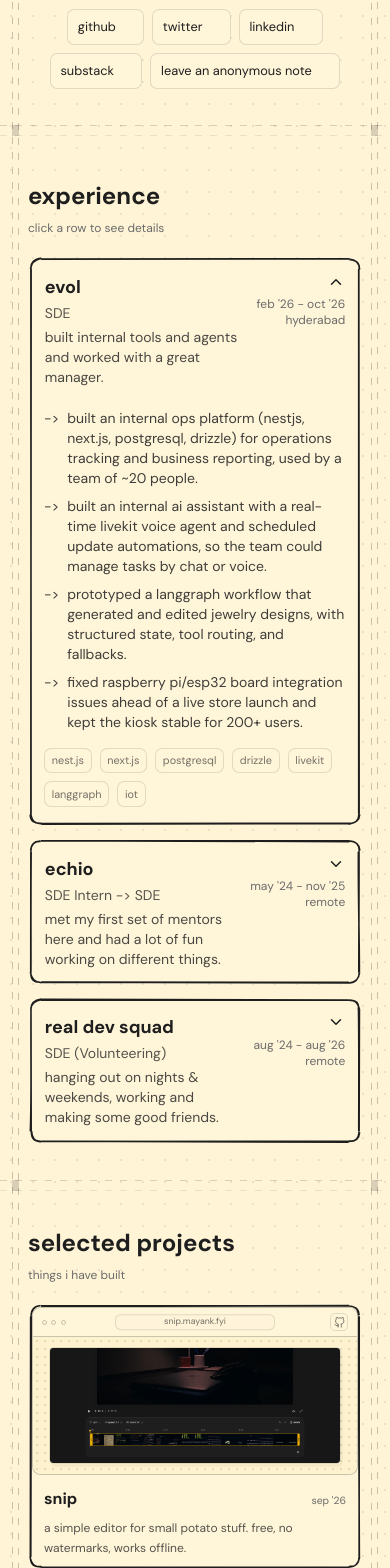
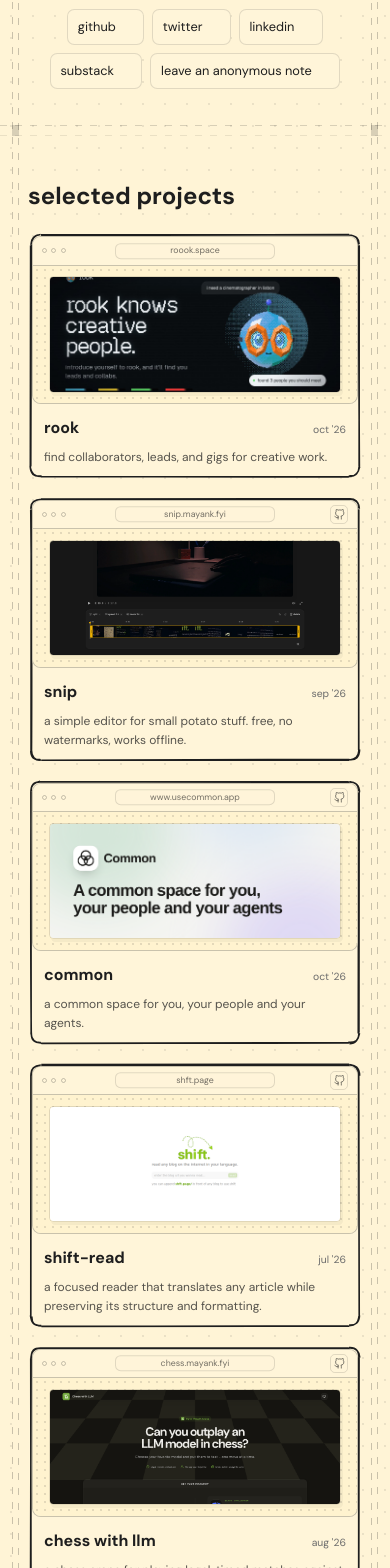
Before and after one commit to MayankBansal12/mayank.fyi, a Next.js app: page / in a window 390 px wide. Shown: the part 831-2399 px from the top of the page. Built offline with nearby package versions, Linux system fonts and the light colour scheme; no server answers; some icons are missing.

Commit message:
feat: add rook and reorder homepage sections (#24)
* Feature Rook and reorder homepage sections

* Polish project cards and mobile GitHub activity

* Keep only the repositories link below homepage projects

```diff
--- a/src/data/portfolio.ts
+++ b/src/data/portfolio.ts
@@ -82,7 +82,6 @@ export const home = {
     },
     projects: {
       title: 'selected projects',
-      note: 'things i have built',
       viewAllLabel: 'view all repositories',
     },
     writing: {
@@ -171,6 +170,16 @@ export const experiences: Experience[] = [
 
 export const projects: Project[] = [
   {
+    title: 'rook',
+    date: "oct '26",
+    image: '/projects/rook.jpg',
+    imageAlt: 'Rook finding collaborators for a film project in Lisbon',
+    imagePosition: 'center',
+    liveLink: 'https://roook.space',
+    description: ['find collaborators, leads, and gigs for creative work.'],
+    featured: true,
+  },
+  {
     title: 'snip',
     date: "sep '26",
     image: '/projects/snip.png',
@@ -212,18 +221,6 @@ export const projects: Project[] = [
     githubLink: 'https://github.com/MayankBansal12/chess-with-llm',
     liveLink: 'https://chess.mayank.fyi/',
     description: ['a chess arena for playing legal, timed matches against open-weight LLMs.'],
-    featured: true,
-  },
-  {
-    title: 'wavmo playground',
-    date: "dec '25",
-    image: '/projects/wavmo-playground.gif',
-    imageAlt: 'Wavmo AI writing workspace and agent chat',
-    githubLink: 'https://github.com/MayankBansal12/wavmo-playground',
-    liveLink: 'https://docs.mayank.fyi',
-    description: [
-      'an agentic writing workspace that plans, drafts, reviews, and improves technical documents.',
-    ],
     featured: true,
   },
   {
--- a/src/pages/index.tsx
+++ b/src/pages/index.tsx
@@ -132,25 +132,10 @@ export default function Home({ writings }: HomeProps) {
             </div>
           </div>
 
-          <GitHubContributions />
           <div className='portfolio-section-divider mt-9' aria-hidden />
         </section>
 
-        <PortfolioSection
-          id='experience'
-          title={home.sections.experience.title}
-          note={home.sections.experience.note}
-          seed={301}
-        >
-          <ExperienceAccordion items={experiences} />
-        </PortfolioSection>
-
-        <PortfolioSection
-          id='projects'
-          title={home.sections.projects.title}
-          note={home.sections.projects.note}
-          seed={401}
-        >
+        <PortfolioSection id='projects' title={home.sections.projects.title} seed={401}>
           <div className='grid grid-cols-1 gap-4 md:grid-cols-2'>
             {projects
               .filter((project) => project.featured)
@@ -167,7 +152,7 @@ export default function Home({ writings }: HomeProps) {
             href={links.repositories}
             target='_blank'
             rel='noreferrer noopener'
-            className='portfolio-view-all group mx-auto mt-5'
+            className='portfolio-view-all mx-auto mt-5'
           >
             {home.sections.projects.viewAllLabel}
             <SketchIcon
@@ -179,6 +164,15 @@ export default function Home({ writings }: HomeProps) {
               aria-hidden
             />
           </a>
+        </PortfolioSection>
+
+        <PortfolioSection
+          id='experience'
+          title={home.sections.experience.title}
+          note={home.sections.experience.note}
+          seed={301}
+        >
+          <ExperienceAccordion items={experiences} />
         </PortfolioSection>
 
         <PortfolioSection
@@ -227,6 +221,10 @@ export default function Home({ writings }: HomeProps) {
           </div>
         </PortfolioSection>
 
+        <div className='portfolio-section'>
+          <GitHubContributions />
+        </div>
+
         <section id='newsletter' className='portfolio-section scroll-mt-32'>
           <NewsletterSection />
         </section>
--- a/src/styles/globals.css
+++ b/src/styles/globals.css
@@ -493,7 +493,6 @@
 }
 
 .github-activity {
-  margin-top: 1.75rem;
   border: 1px solid var(--portfolio-border);
   border-radius: 0.65rem;
   background: color-mix(in srgb, var(--portfolio-surface) 90%, transparent);
@@ -506,10 +505,13 @@
   overflow-x: auto;
   overflow-y: visible;
   padding-bottom: 0.15rem;
+  /* Start at the most recent week when the chart overflows. */
+  direction: rtl;
 }
 
 .github-grid {
   display: grid;
+  direction: ltr;
   width: 100%;
   min-width: 570px;
   grid-auto-flow: column;
@@ -1543,10 +1545,6 @@ html.scroll-minimap-dragging {
     text-align: center;
   }
 
-  .github-activity {
-    display: none;
-  }
-
   .writing-row {
     flex-direction: column;
     align-items: flex-start;
```
Also changed, not shown: public/llms.txt, public/projects/rook.jpg (added), 1 other file (tests, documents, lock files or other folders).
